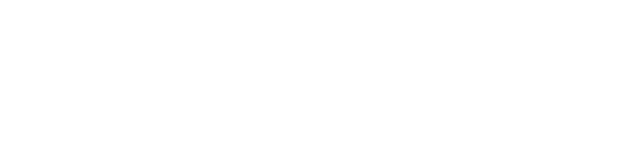
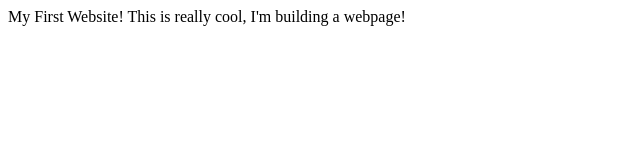
Before and after one commit to JamesGav/html-sandbox, a plain HTML site: page index.html in a window 1280 px wide. Shown: the whole page, without its empty margins (0-640 px from the left). Drawn offline with Linux system fonts and the light colour scheme.

Commit message:
added body content

```diff
--- a/index.html
+++ b/index.html
@@ -6,6 +6,8 @@
     <title>HTML Formatting Practice</title>
 </head>
 <body>
+    My First Website!
 
+    This is really cool, I'm building a webpage!
 </body>
 </html>
```
